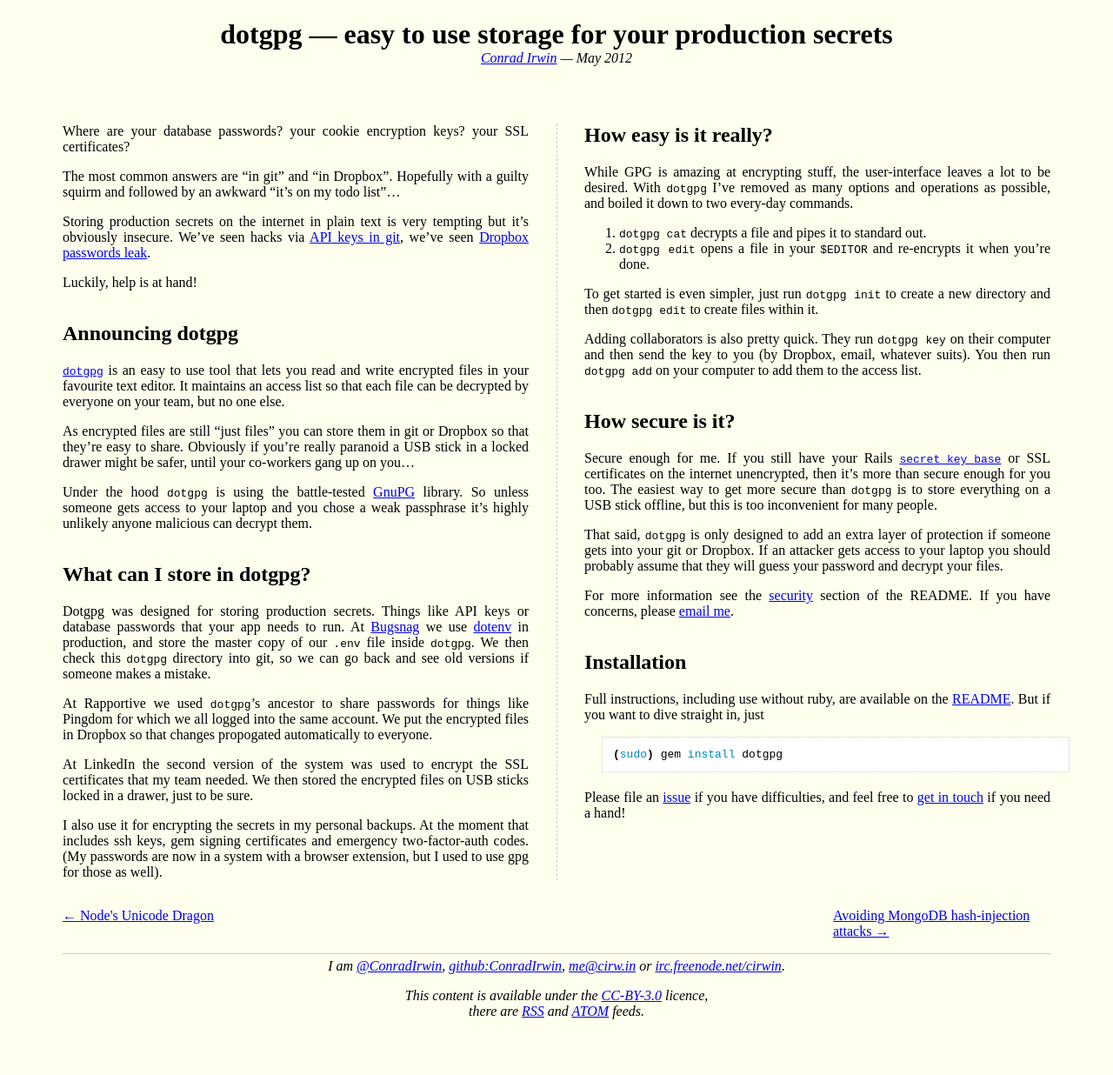
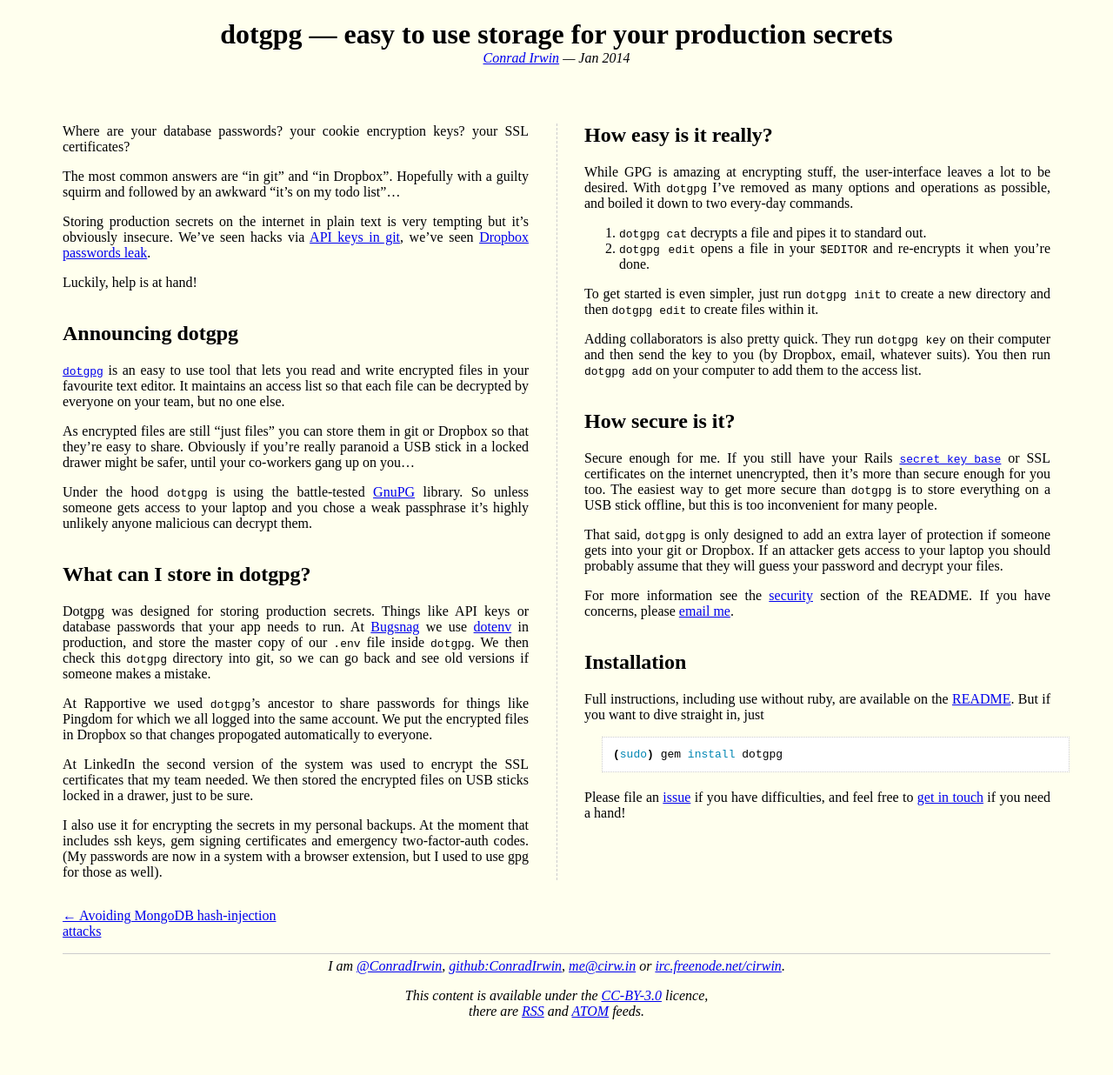
Before and after one commit to ConradIrwin/conradirwin.github.com, a Jekyll site: the page built from _posts/2014-01-27-dotgpg.md, in a window 1280 px wide. Shown: the whole page at 87% size. Built offline with Jekyll 4.4.1, drawn with Linux system fonts in a browser that asks for light colours; Markdown is read by kramdown in place of the engine named in the settings; comment, search, counter and statistics services are not loaded.

Commit message:
update date

```diff
--- a/_posts/2014-01-02-dotgpg.md
+++ b/_posts/2014-01-27-dotgpg.md
@@ -2,7 +2,7 @@
 title: dotgpg — easy to use storage for your production secrets
 permalink: blog/dotgpg.html
 layout: post
-fuzzydate: May 2012
+fuzzydate: Jan 2014
 ---
 
 Where are your database passwords? your cookie encryption keys? your SSL certificates?
```
